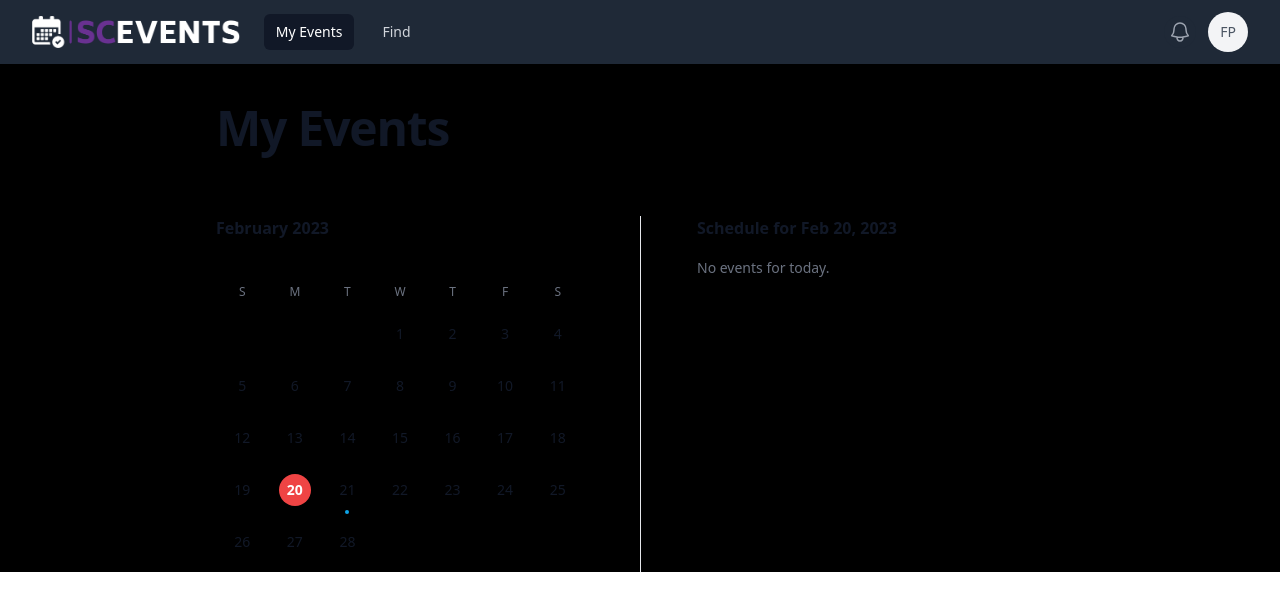
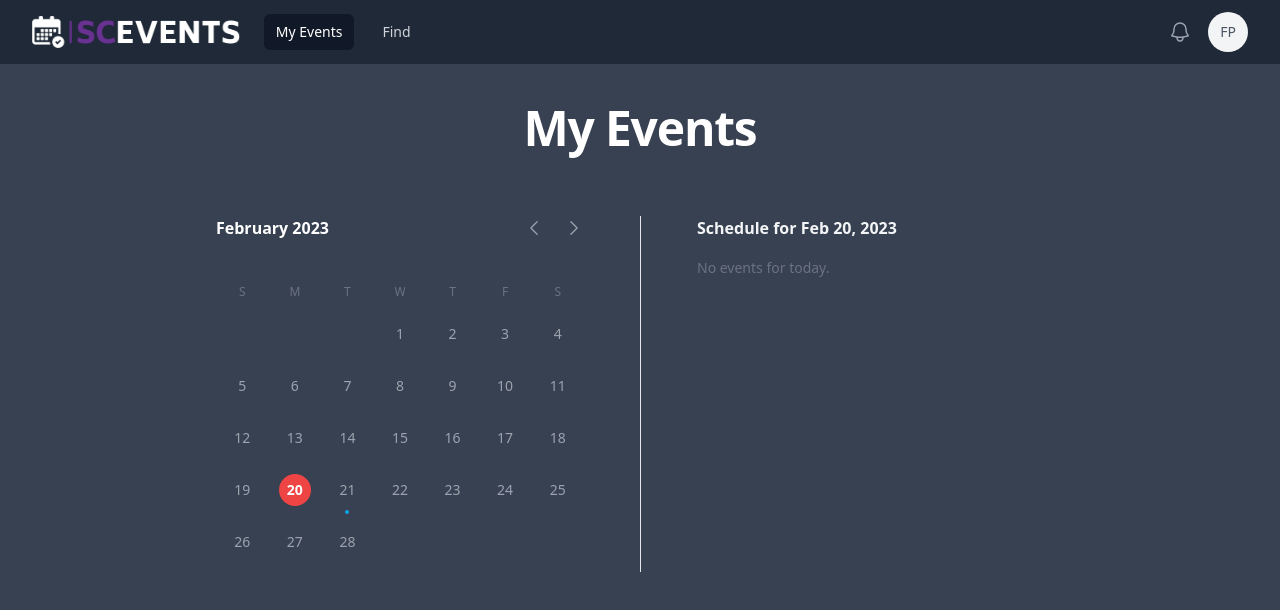
Before and after one commit to federicopoi/SC-Events, a React (Create React App) app in the folder client/: page / in a window 1280 px wide. Shown: the top 610 px of the page. Built offline with nearby package versions, Linux system fonts and the light colour scheme.

Commit message:
Added dark mode compativility

```diff
--- a/client/src/components/Heading.jsx
+++ b/client/src/components/Heading.jsx
@@ -20,7 +20,7 @@ export default function Heading({ title, location, date, time, buton }) {
   return (
     <div className="md:flex md:items-center md:justify-between">
       <div className="min-w-0 flex-1">
-        <h2 className="text-4xl font-bold leading-7 text-gray-900 sm:truncate sm:text-4xl sm:tracking-tight">
+        <h2 className="text-4xl font-bold leading-7 dark:text-gray-900 text-white sm:truncate sm:text-4xl sm:tracking-tight">
           {title}
         </h2>
         <div className="mt-1 flex flex-col sm:mt-0 sm:flex-row sm:flex-wrap sm:space-x-6">
--- a/client/src/pages/CalendarView.jsx
+++ b/client/src/pages/CalendarView.jsx
@@ -1,5 +1,9 @@
 import { Menu, Transition } from "@headlessui/react";
-import { EllipsisVerticalIcon } from "@heroicons/react/24/outline";
+import {
+  EllipsisVerticalIcon,
+  ChevronLeftIcon,
+  ChevronRightIcon,
+} from "@heroicons/react/24/outline";
 import {
   add,
   eachDayOfInterval,
@@ -94,7 +98,7 @@ export default function CalendarView() {
         <div className="md:grid md:grid-cols-2 md:divide-x md:divide-gray-200">
           <div className="md:pr-14">
             <div className="flex items-center">
-              <h2 className="flex-auto font-semibold text-gray-900">
+              <h2 className="flex-auto font-semibold dark:text-gray-900 text-white">
                 {format(firstDayCurrentMonth, "MMMM yyyy")}
               </h2>
               <button
@@ -103,7 +107,7 @@ export default function CalendarView() {
                 className="-my-1.5 flex flex-none items-center justify-center p-1.5 text-gray-400 hover:text-gray-500"
               >
                 <span className="sr-only">Previous month</span>
-                {/* <ChevronLeftIcon className="w-5 h-5" aria-hidden="true" /> */}
+                <ChevronLeftIcon className="w-5 h-5" aria-hidden="true" />
               </button>
               <button
                 onClick={nextMonth}
@@ -111,7 +115,7 @@ export default function CalendarView() {
                 className="-my-1.5 -mr-1.5 ml-2 flex flex-none items-center justify-center p-1.5 text-gray-400 hover:text-gray-500"
               >
                 <span className="sr-only">Next month</span>
-                {/* <ChevronRightIcon className="w-5 h-5" aria-hidden="true" /> */}
+                <ChevronRightIcon className="w-5 h-5" aria-hidden="true" />
               </button>
             </div>
             <div className="grid grid-cols-7 mt-10 text-xs leading-6 text-center text-gray-500">
@@ -143,7 +147,7 @@ export default function CalendarView() {
                       !isEqual(day, selectedDay) &&
                         !isToday(day) &&
                         isSameMonth(day, firstDayCurrentMonth) &&
-                        "text-gray-900",
+                        "text-gray-400",
                       !isEqual(day, selectedDay) &&
                         !isToday(day) &&
                         !isSameMonth(day, firstDayCurrentMonth) &&
@@ -175,7 +179,7 @@ export default function CalendarView() {
             </div>
           </div>
           <section className="sm:mt-12 mt-6 md:mt-0 md:pl-14">
-            <h2 className="font-semibold text-gray-900">
+            <h2 className="font-semibold dark:text-gray-900 text-gray-100">
               Schedule for{" "}
               <time dateTime={format(selectedDay, "yyyy-MM-dd")}>
                 {format(selectedDay, "MMM dd, yyy")}
--- a/client/src/pages/EventDetail.jsx
+++ b/client/src/pages/EventDetail.jsx
@@ -21,7 +21,10 @@ export class EventDetail extends Component {
       // More people...
     ];
     return (
-      <div class="bg-black dark:bg-white">
+      <div
+        class="bg-gray-700 dark:bg-white"
+        style={{ width: "100wh", height: "100vh" }}
+      >
         <div className="pt-10">
           <div className="max-w-md px-4 mx-auto sm:px-7 md:max-w-4xl md:px-6">
             <Heading
@@ -36,10 +39,10 @@ export class EventDetail extends Component {
             <div className="mt-5 flex items-center text-lg text-black-500">
               Bring your own raquets and be ready to play!
             </div> */}
-            <div className="bg-white py-10 sm:py-10 ">
+            <div className="dark:bg-white bg-gray-700 py-10 sm:py-10">
               <div className="mx-auto grid max-w-7xl md:grid-cols-2 space-y-12 md:space-y-0">
                 <div class="col-span-1">
-                  <h2 className="text-2xl font-bold tracking-tight text-gray-900 sm:text-3xl mb-6">
+                  <h2 className="text-2xl font-bold tracking-tight dark:text-gray-900 text-white sm:text-3xl mb-6">
                     People
                   </h2>
                   <ul role="list" className="grid gap-x-8 gap-y-6">
@@ -53,7 +56,7 @@ export class EventDetail extends Component {
                               alt=""
                             />
                           ) : (
-                            <div class="relative inline-flex items-center justify-center h-16 w-16 overflow-hidden bg-gray-100 rounded-full dark:bg-gray-600 ">
+                            <div class="relative inline-flex items-center justify-center h-16 w-16 overflow-hidden bg-gray-300 rounded-full dark:bg-gray-600 ">
                               <span class="font-medium text-gray-600 dark:text-gray-300 ">
                                 {person.name.charAt(0)}
                               </span>
@@ -73,10 +76,10 @@ export class EventDetail extends Component {
                   </ul>
                 </div>
                 <div className="max-w-2xl">
-                  <h2 className="text-2xl font-bold tracking-tight text-gray-900 sm:text-3xl">
+                  <h2 className="text-2xl font-bold tracking-tight dark:text-gray-900 text-white sm:text-3xl">
                     Details
                   </h2>
-                  <p className="mt-6 text-lg leading-8 text-gray-600">
+                  <p className="mt-6 text-lg leading-8 dark:text-gray-600 text-gray-400">
                     Libero fames augue nisl porttitor nisi, quis. Id ac elit
                     odio vitae elementum enim vitae ullamcorper suspendisse.
                   </p>
--- a/client/src/pages/Home.jsx
+++ b/client/src/pages/Home.jsx
@@ -2,15 +2,18 @@ import { useState } from "react";
 import CalendarView from "./CalendarView";
 const Home = () => {
   return (
-    <div class="bg-black dark:bg-white">
-      <div className="pt-10">
+    <div
+      class="bg-gray-700 dark:bg-white"
+      style={{ width: "100wh", height: "100vh" }}
+    >
+      <div className="pt-10 grid content-center">
         <div className="max-w-md px-4 mx-auto sm:px-7 md:max-w-4xl md:px-6">
-          <h1 class="mb-4 text-4xl font-bold leading-none tracking-tight text-gray-900 md:text-5xl lg:text-5xl text-black">
+          <h1 class="mb-4 text-4xl font-bold leading-none tracking-tight md:text-5xl lg:text-5xl dark:text-black text-white">
             My Events
           </h1>
         </div>
+        <CalendarView></CalendarView>
       </div>
-      <CalendarView></CalendarView>
     </div>
   );
 };
```
